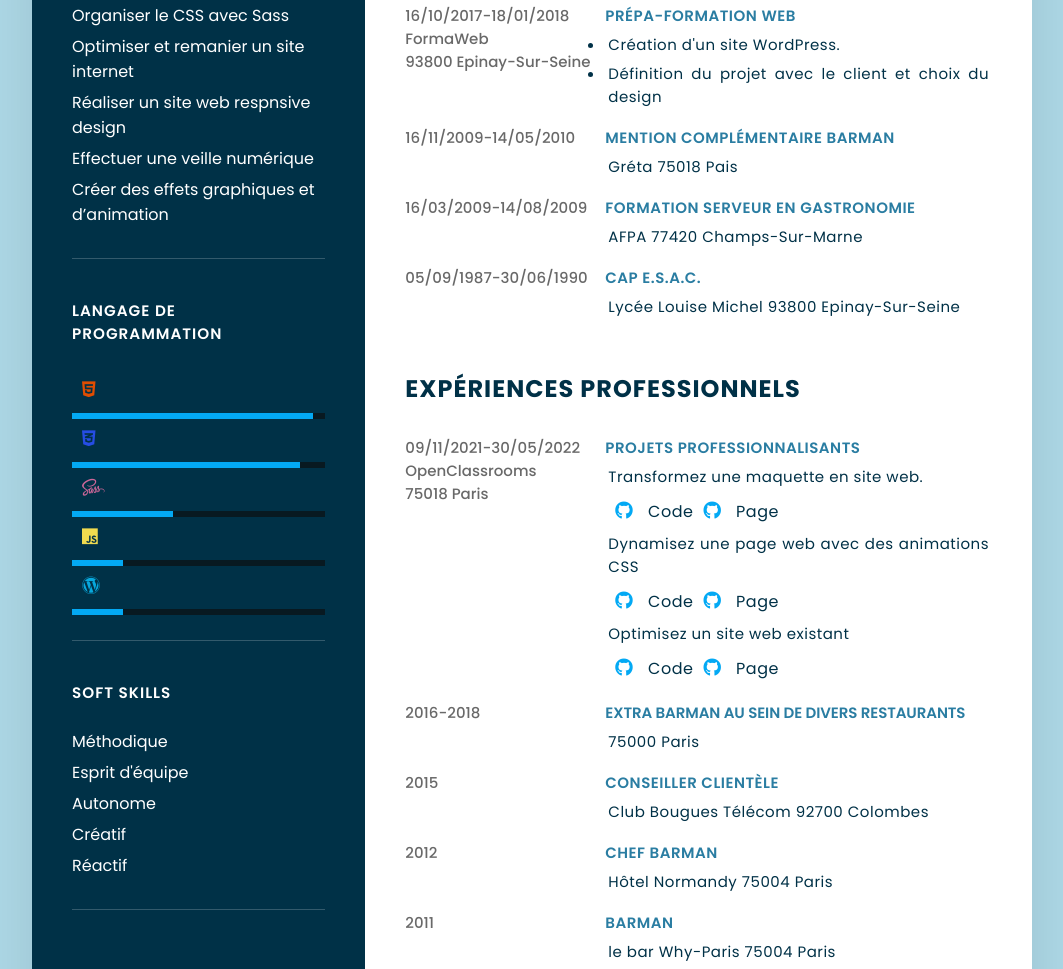
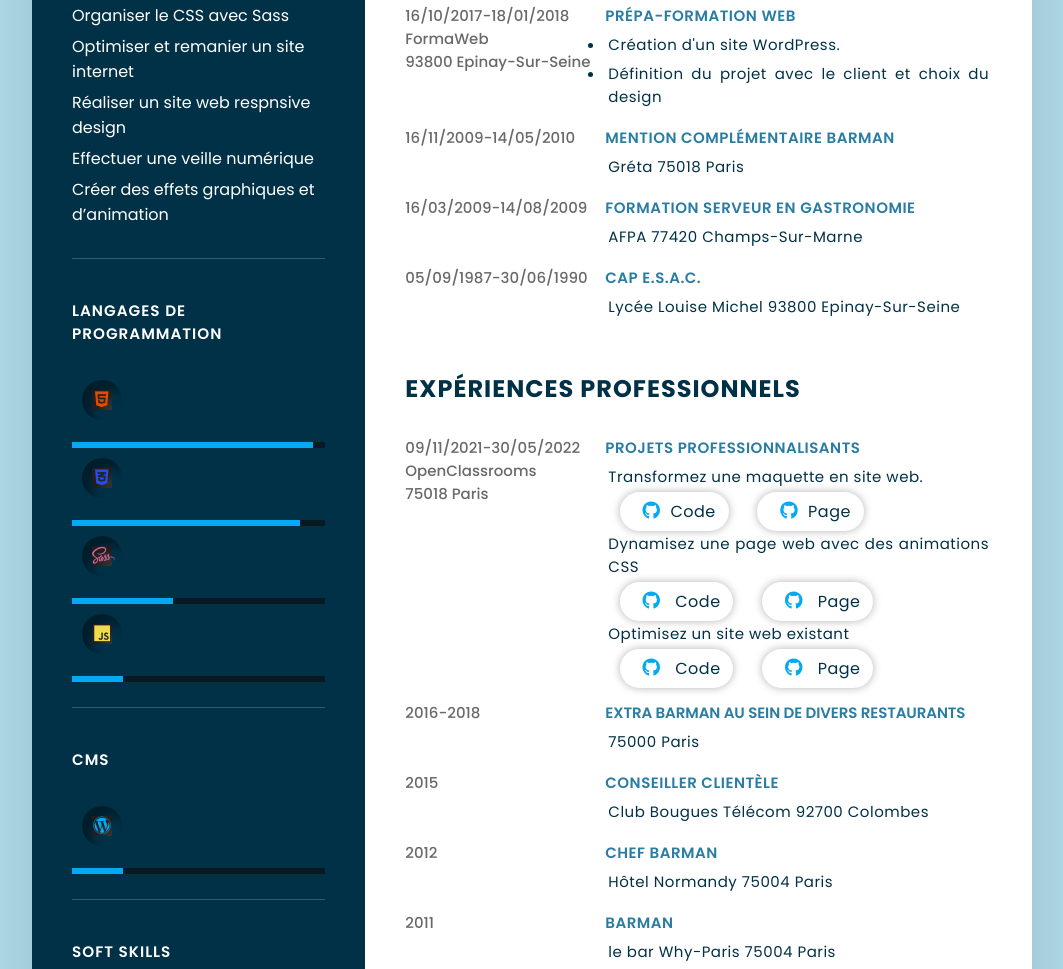
Before and after one commit to padawan1971/christophe-hascoet-cv, a plain HTML site: page index.html in a window 1280 px wide. Shown: the part 770-1739 px from the top of the page, without its empty margins (108-1171 px from the left). Drawn offline with Linux system fonts and the light colour scheme.

Commit message:
modification du cv

```diff
--- a/index.html
+++ b/index.html
@@ -54,24 +54,27 @@
                     </ul>
                 </div>
                 <div class="contactInfo langage">
-                    <h3 class="title">langage de programmation</h3>
-                    <h4 class="text"><i class="fab fa-html5" style="color:#E04D01"></i></h4>
+                    <h3 class="title">langages de programmation</h3>
+                    <h4 class="text"><i class="fab fa-html5  btn1" style="color:#E04D01"></i></h4>
                     <div class="percent">
                         <div style="width: 95%"></div>
                     </div>
-                    <h4 class="text"><i class="fab fa-css3-alt" style="color:#264de4"></i></h4>
+                    <h4 class="text"><i class="fab fa-css3-alt  btn1" style="color:#264de4"></i></h4>
                     <div class="percent">
                         <div style="width: 90%"></div>
                     </div>
-                    <h4 class="text"><i class="fab fa-sass" style="color: #cd6799"></i></h4>
+                    <h4 class="text"><i class="fab fa-sass  btn1" style="color: #cd6799"></i></h4>
                     <div class="percent">
                         <div style="width: 40%"></div>
                     </div>
-                    <h4 class="text"></h4><i class="fab fa-js" style="color:#F0DB4F"></i></h4>
+                    <h4 class="text"></h4><i class="fab fa-js  btn1" style="color:#F0DB4F"></i></h4>
                     <div class="percent">
                         <div style="width: 20%"></div>
                     </div>
-                    <h4 class="text"><i class="fab fa-wordpress" style="color:#07a8dd"></i></h4>
+                </div>
+                <div class="contactInfo langage">
+                    <h3 class="title">cms</h3>
+                    <h4 class="text"></h4><i class="fab fa-wordpress  btn1"></i></h4>
                     <div class="percent">
                         <div style="width: 20%"></div>
                     </div>
@@ -92,9 +95,9 @@
             <div class="about">
                 <h2 class="title2">Christophe HASCOËT</h2>
                 <h3 class="title3">Développeur Web Junior en recherche d'un Contrat de Professionnalisation</h3>
-                <p class="profil">Au cours des projets que j’ai réalisé, j’ai acquis certaines aptitudes, l’autonomie,
-                    un esprit d’équipe, un professionnalisme, une créativité.
-                    <br> Je désire mettre à profit mes capacités au
+                <p class=" profil">Au cours des projets que j’ai réalisé, j’ai acquis certaines aptitudes, l’autonomie,
+                    un esprit d’équipe, un professionnalisme, une créativité.<br>
+                    Je désire mettre à profit mes capacités au
                     sein d’une société de cette façon, je pourrais exprimer tout mon potentiel ainsi que cette appétence
                     d’apprendre d’autres langages.<br>
                     Aujourd’hui, je suis à la recherche d’une entreprise en contrat de professionnalisation afin
@@ -112,7 +115,7 @@
                     <div class="text">
                         <P class="formation">Formation Développeur Web de Niveau V</P>
                         <ul>
-                            <li class="projet">Transformez une maquette en site web, responsive: desktop, mobile,
+                            <li class=" projet">Transformez une maquette en site web, responsive: desktop, mobile,
                                 tablette.
                                 HTML CSS Flex-box</li>
                             <li class="projet">Réalisation du site à partir d’une maquette mobile first, versionné le
@@ -144,7 +147,7 @@
                     </div>
                     <div class="text">
                         <P class="formation">Mention complémentaire Barman</P>
-                        <p class="projet">Gréta 75018 Pais</p>
+                        <p class="projet">Gréta 75018 Paris</p>
                     </div>
                 </div>
                 <div class="box">
@@ -177,20 +180,18 @@
                     <div class="text">
                         <P class="formation">Projets professionnalisants</P>
                         <p class="projet">Transformez une maquette en site web.</p>
-                        <p><span><a href="https://github.com/padawan1971/booki" target="_blank" class="projet1"><i
-                                        class="fab fa-github"></i>
-                                    Code</a></span><span><a href="https://padawan1971.github.io/booki/ " target="_blank"
-                                    class="projet1"><i class="fab fa-github"></i>
-                                    Page</a></span></p>
+                        <p><a href="https://github.com/padawan1971/booki" target="_blank" class="btn"><i
+                                    class="fab fa-github"></i>Code</a><a href="https://padawan1971.github.io/booki/ "
+                                target="_blank" class="btn"><i class="fab fa-github"></i>Page</a></p>
                         <p class="projet">Dynamisez une page web avec des animations CSS</p>
                         <p><span><a href="https://github.com/padawan1971/ChristopheHascoet_3_07022022" target="_blank"
-                                    class="projet1"><i class="fab fa-github"></i> Code</a></span><a
+                                    class="btn"><i class="fab fa-github"></i> Code</a></span><a
                                 href="https://padawan1971.github.io/ChristopheHascoet_3_07022022/ " target="_blank"
-                                class="projet1"><i class="fab fa-github"></i> Page</a><span></span></p>
+                                class="btn"><i class="fab fa-github"></i> Page</a><span></span></p>
                         <p class="projet">Optimisez un site web existant</p>
-                        <p><span><a href="https://github.com/padawan1971/la-panth" target="_blank" class="projet1"><i
+                        <p><span><a href="https://github.com/padawan1971/la-panth" target="_blank" class="btn"><i
                                         class="fab fa-github"></i> Code</a></span><a
-                                href="https://padawan1971.github.io/la-panth/" target="_blank" class="projet1"><i
+                                href="https://padawan1971.github.io/la-panth/" target="_blank" class="btn"><i
                                     class="fab fa-github"></i> Page</a><span></span></p>
                     </div>
                 </div>
@@ -274,7 +275,7 @@
                     <li><i class="fas fa-globe-asia"></i>Voyages</li>
                     <li><i class="fas fa-swimmer"></i>Natation</li>
                     <li><i class="fas fa-feather"></i>Romancier</li>
-                    <li><a href="https://www.mixcloud.com/chryseb/" target="_blank" class="projet1"><i
+                    <li><a href="https://www.mixcloud.com/chryseb/" target="_blank" class="btn"><i
                                 class="fas fa-headphones"></i>D.J</a></li>
                 </ul>
             </div>
--- a/style.css
+++ b/style.css
@@ -6,6 +6,7 @@
     margin: 0;
     padding: 0;
 }
+
 body {
     background: lightblue;
     display: flex;
@@ -13,6 +14,7 @@ body {
     justify-content: center;
     min-height: 100vh;
 }
+
 .container {
     position: relative;
     width: 100%;
@@ -24,6 +26,7 @@ body {
     grid-template-columns: 1fr 2fr;
     box-shadow: 0 35px 55px rgba(0, 0, 0, 0.1);
 }
+
 .container .left__Side {
     position: relative;
     background: #003147;
@@ -38,6 +41,7 @@ body {
     padding-bottom: 20px;
     border-bottom: 1px solid rgba(255, 255, 255, 0.2);
 }
+
 .profileText .imgBx {
     position: relative;
     width: 200px;
@@ -45,6 +49,7 @@ body {
     border-radius: 50%;
     overflow: hidden;
 }
+
 .profileText .imgBx img {
     position: absolute;
     top: 0;
@@ -53,11 +58,13 @@ body {
     height: 100%;
     object-fit: cover;
 }
+
 .contactInfo {
     padding-top: 40px;
     border-bottom: 1px solid rgba(255, 255, 255, 0.2);
     padding-bottom: 25px;
 }
+
 .title {
     color: #fff;
     text-transform: uppercase;
@@ -66,33 +73,40 @@ body {
     letter-spacing: 1px;
     margin-bottom: 25px;
 }
+
 .contactInfo ul {
     position: relative;
 }
+
 .contactInfo ul li {
     list-style: none;
     position: relative;
     margin: 6px 0;
 }
+
 .contactInfo ul li .icon {
     display: inline-block;
     width: 30px;
     font-size: 15px;
     color: #03a9f4;
 }
+
 .contactInfo ul li span {
     color: #fff;
     font-weight: 300;
 }
+
 .text-1 {
     display: flex;
     align-items: center;
     justify-content: center;
     margin-top: 3px;
 }
+
 .contactInfo.skill li {
     color: #fff;
 }
+
 .contactInfo.langage .percent {
     position: relative;
     width: 100%;
@@ -101,6 +115,7 @@ body {
     display: block;
     margin-top: 5px;
 }
+
 .contactInfo.langage div {
     position: absolute;
     top: 0;
@@ -114,29 +129,35 @@ body {
     background: #fff;
     padding: 40px;
 }
+
 .about {
     margin-bottom: 50px;
 }
+
 .about:last-child {
     margin-bottom: 0;
 }
+
 .title2 {
     color: #003147;
     text-transform: uppercase;
     letter-spacing: 1px;
     margin-bottom: 10px;
 }
+
 .trainning {
     color: #003147;
     text-transform: uppercase;
     letter-spacing: 1px;
     margin-bottom: 30px;
 }
+
 .title3 {
     color: #003147;
     letter-spacing: 1px;
     margin-bottom: 10px;
 }
+
 .profil {
     color: #003147;
     letter-spacing: 1px;
@@ -144,6 +165,7 @@ body {
     text-align: justify;
     line-height: 18px;
 }
+
 .about .box {
     display: flex;
     flex-direction: row;
@@ -154,17 +176,20 @@ body {
     min-width: 200px;
     text-align: justify;
 }
+
 .date {
     font-size: 15px;
-    color:#696969 ;
+    color: #696969;
     font-weight: 500;
 }
+
 .text {
     min-width: 100px;
     text-align: justify;
     letter-spacing: 0.5px;
     color: #003147;
 }
+
 .formation {
     margin-bottom: 3px;
     color: #2A7DA2;
@@ -172,6 +197,7 @@ body {
     font-size: 15px;
     font-weight: 550;
 }
+
 .formation-1 {
     margin-bottom: 3px;
     color: #2A7DA2;
@@ -180,28 +206,66 @@ body {
     font-weight: 550;
     letter-spacing: -0.1px;
 }
+
 .projet {
     font-size: 15px;
     padding: 3px;
     color: #003147;
 }
 
-.projet1 {
+.btn {
     color: inherit;
     text-decoration: none;
     cursor: pointer;
+    padding: 0.5rem 0.8rem;
+    margin: 0.9rem;
+    border-radius: 6.25rem;
+    box-shadow: 0 0 .5rem rgba(0, 0, 0, 0.3);
+}
+
+.btn:hover {
+    background-color: #003147;
+    color: #fff;
+    transition: 0.2s ease;
+    box-shadow: .25rem .25rem .15rem rgba(0, 0, 0, 0.3);
+    opacity: 0.9;
+}
+.btn1 {
+    width: 40px;
+    height: 40px;
+    text-align: center;
+    border-radius: 50%;
+    position: relative;
+    overflow-x: hidden;
+    box-shadow: -5px -5px 5px rgba(255, 255, 255, 0.1);
+    box-shadow: 10px 10px 10px rgba(0, 0, 0, 0.1);
+    box-shadow:inset -5px -5px 5px rgba(255, 255, 255, 0.1);
+    box-shadow:inset 10px 10px 10px rgba(0, 0, 0, 0.4);
+}
+.btn1::before {
+    content: '';
+    position: absolute;
+    top: 10px;
+    left: 10px;
+    right: 10px;
+    bottom: 10px;
+    background: #333;
+    box-shadow:inset -5px -5px 5px rgba(255, 255, 255, 0.1);
+    box-shadow:inset 10px 10px 10px rgba(0, 0, 0, 0.4);
 }
 .interet ul {
     display: flex;
     align-items: center;
     justify-content: space-around;
 }
+
 .interet ul li {
     list-style: none;
     color: #333;
     font-weight: 500;
     margin: -10px 0;
 }
+
 i {
     color: #03a9f4;
     font-size: 18px;
```
Lines whose indentation alone changed are shown as unchanged.
